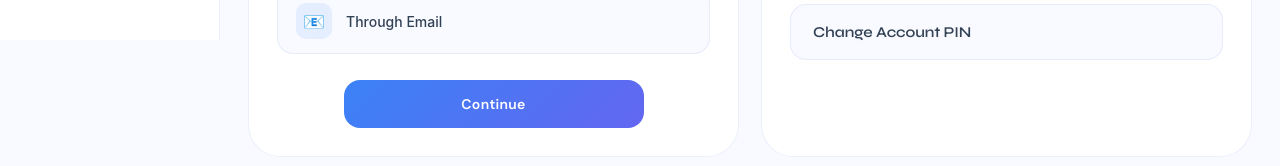
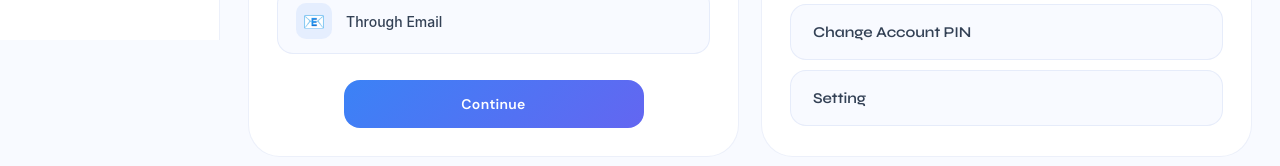
Before and after one commit to Suraj-Vishwakarma-git/BankSystem_Front, a React (Vite) app: page /home in a window 1280 px wide. Shown: the part 760-926 px from the top of the page. Built offline with nearby package versions, Linux system fonts and the light colour scheme; no server answers.

Commit message:
Added Otp Section

```diff
--- a/src/components/Home.jsx
+++ b/src/components/Home.jsx
@@ -387,6 +387,11 @@ async function authentification() {
                 <h3>Change Account PIN</h3>
               </div>
               </Link>
+              <Link className='Link' to="/setting">
+              <div className="cardItem changepin">
+                <h3>Setting</h3>
+              </div>
+              </Link>
             </div>
 
           </div>
--- a/src/pages/setting/setting.jsx
+++ b/src/pages/setting/setting.jsx
@@ -304,7 +304,7 @@ const Setting = () => {
  <div className="logout">
     <div className="logout-btn">
 
-  <span className="logout-icon">⏻</span>
+  {/* <span className="logout-icon">⏻</span> */}
   <span>Log Out</span>
   </div>
 </div>
```
